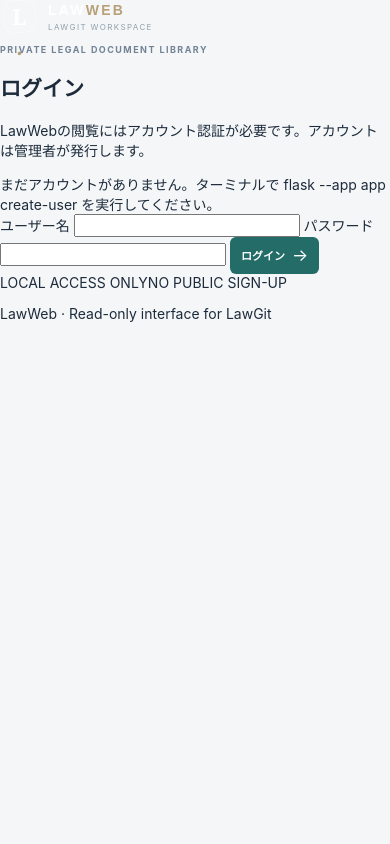
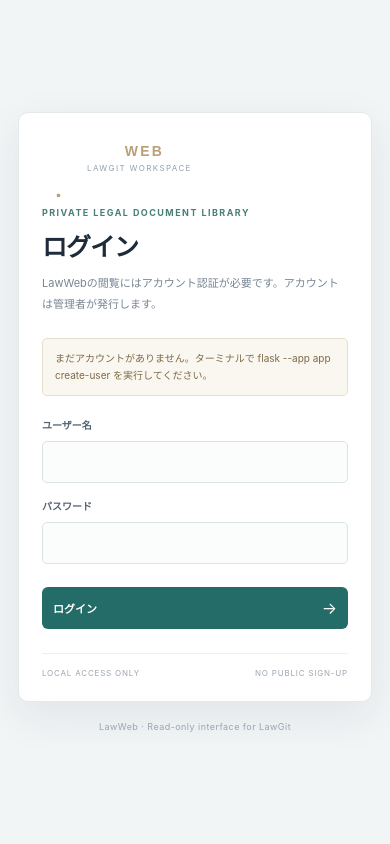
Before and after one commit to sibainugameing/lawweb, a Flask app: page /login in a window 390 px wide. Run offline with Flask 3, Linux system fonts and the light colour scheme.

Commit message:
Add responsive local sign-in interface styles

```diff
--- a/static/app.css
+++ b/static/app.css
@@ -230,3 +230,51 @@ textarea.form-control { min-height: 260px; resize: vertical; line-height: 1.7; f
 @media (prefers-reduced-motion: reduce) {
   *, *:before, *:after { scroll-behavior: auto !important; animation-duration: .01ms !important; transition-duration: .01ms !important; }
 }
+
+
+/* Read-only account shell */
+.connection-local { margin-left: auto; }
+.notice-spaced { margin-top: 15px; }
+.revision-link { margin-top: 6px; }
+.rule-body-panel { margin-top: 16px; }
+.stat-word { font-size: 21px; }
+.user-pill {
+  max-width: 150px; overflow: hidden; text-overflow: ellipsis; white-space: nowrap;
+  padding: 8px 11px; border: 1px solid #e4e9ec; border-radius: 5px;
+  color: #536273; background: #fff; font-size: 10px; font-weight: 650;
+}
+.logout-form { margin: 0; }
+.logout-button { min-height: 37px; }
+.auth-page { min-height: 100vh; background: #f2f5f6; }
+.auth-shell { min-height: 100vh; display: grid; place-items: center; align-content: center; padding: 28px 18px; }
+.auth-card {
+  width: min(430px, 100%); padding: 34px 36px 27px;
+  border: 1px solid #e4e9ec; border-radius: 10px; background: #fff;
+  box-shadow: 0 14px 44px rgba(22, 38, 54, .08);
+}
+.auth-brand { padding: 0 0 32px; }
+.auth-card > .eyebrow { margin-bottom: 9px; color: #477f79; }
+.auth-card h1 { margin: 0; color: #1d2b3b; font-size: 25px; letter-spacing: -.04em; }
+.auth-description { margin: 10px 0 24px; color: #778594; font-size: 11px; line-height: 1.9; }
+.auth-form { display: grid; gap: 9px; }
+.auth-form label { margin-top: 6px; color: #536273; font-size: 10px; font-weight: 700; }
+.auth-form input {
+  width: 100%; height: 42px; padding: 0 12px; border: 1px solid #dce3e7;
+  border-radius: 5px; outline: 0; color: #28394a; background: #fbfcfc; font-size: 12px;
+}
+.auth-form input:focus { border-color: #8fb4ae; box-shadow: 0 0 0 3px rgba(35,108,104,.09); background: #fff; }
+.auth-submit { height: 42px; margin-top: 14px; }
+.auth-submit span { margin-left: auto; font-size: 16px; }
+.auth-alert, .auth-notice {
+  margin: 0 0 15px; padding: 11px 12px; border: 1px solid #efdada;
+  border-radius: 5px; color: #964949; background: #fff7f6; font-size: 10px; line-height: 1.7;
+}
+.auth-notice { border-color: #e8e0ce; color: #7e6947; background: #faf7f0; }
+.auth-meta { display: flex; justify-content: space-between; gap: 10px; margin-top: 24px; padding-top: 14px; border-top: 1px solid #edf0f2; color: #9ba5b0; font-size: 8px; letter-spacing: .1em; }
+.auth-footnote { margin: 19px 0 0; color: #9aa5ae; font-size: 9px; letter-spacing: .05em; }
+@media (max-width: 760px) {
+  .topbar-actions { flex-wrap: wrap; }
+  .global-search { min-width: 150px; }
+  .user-pill { margin-left: auto; }
+  .auth-card { padding: 29px 23px 23px; }
+}
```
